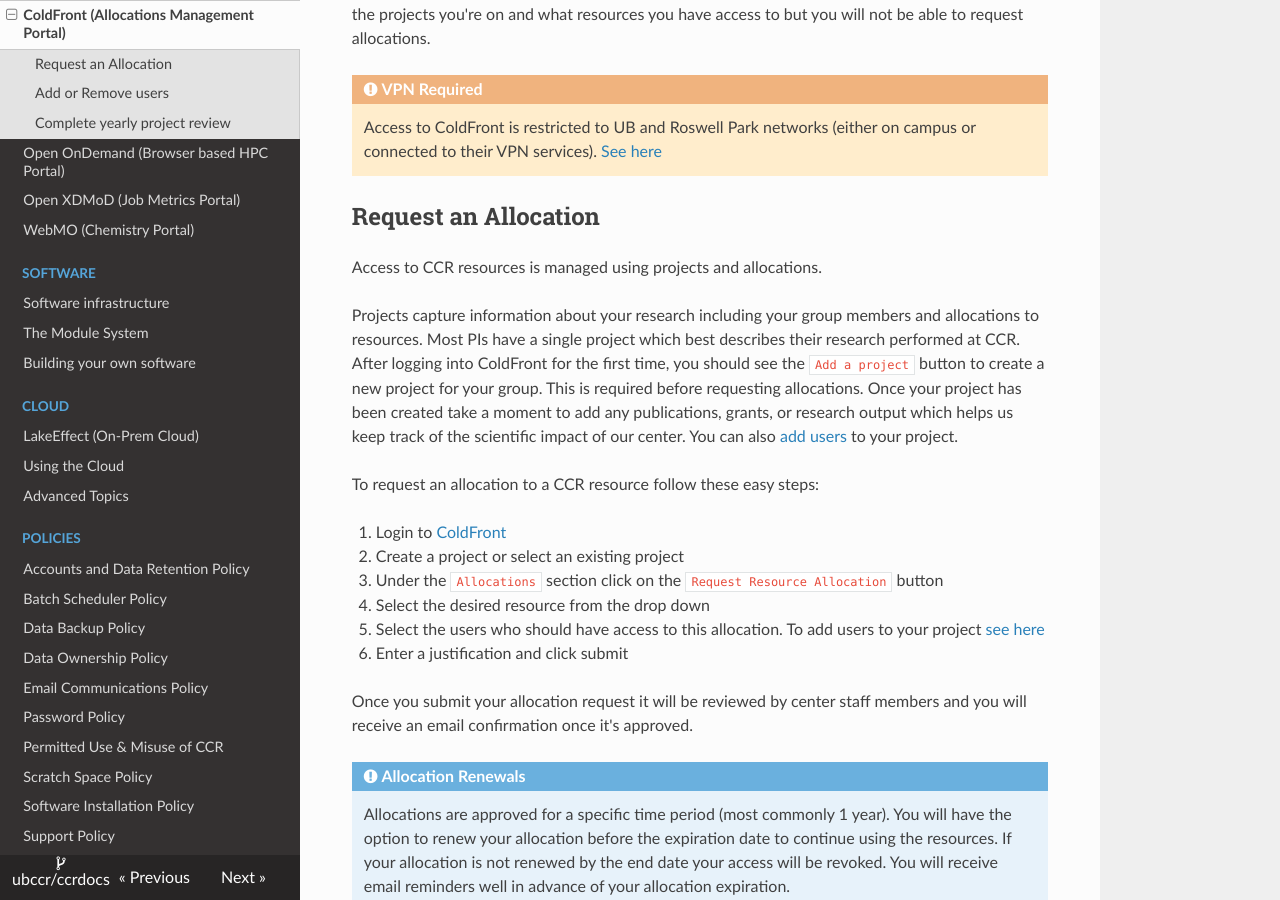
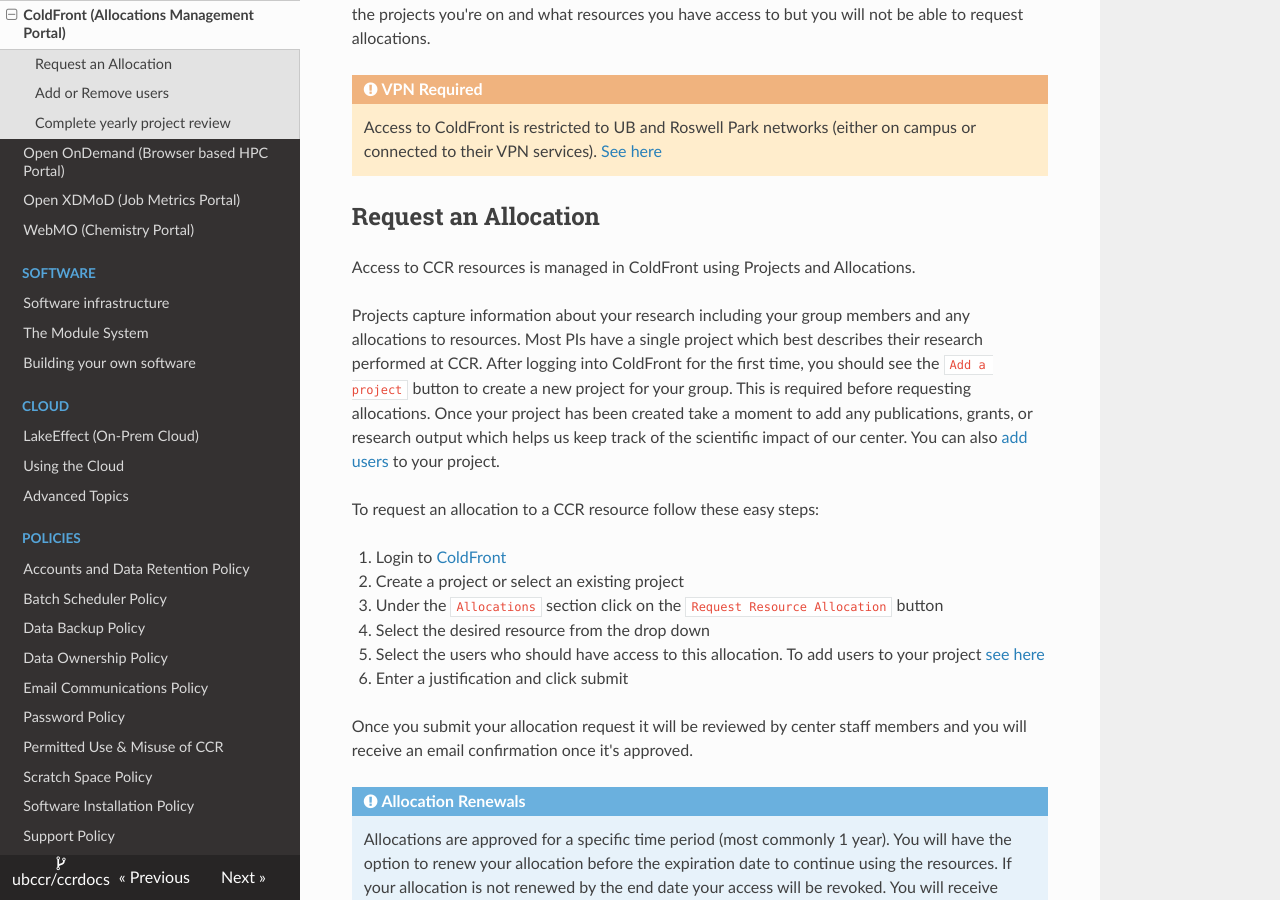
Before and after one commit to ubccr/ccrdocs, an MkDocs documentation site: the page built from pages/portals/coldfront.md, in a window 1280 px wide and 900 px high, scrolled down 541 px. Built offline with MkDocs 1.6.1, drawn with Linux system fonts in a browser that asks for light colours; nearby versions of some CDN libraries.

Commit message:
Minor tweaks

```diff
--- a/pages/portals/coldfront.md
+++ b/pages/portals/coldfront.md
@@ -29,10 +29,10 @@ able to request allocations.
 
 ## Request an Allocation
 
-Access to CCR resources is managed using projects and allocations.
+Access to CCR resources is managed in ColdFront using Projects and Allocations.
 
 Projects capture information about your research including your group members
-and allocations to resources. Most PIs have a single project which best
+and any allocations to resources. Most PIs have a single project which best
 describes their research performed at CCR. After logging into ColdFront for the
 first time, you should see the `Add a project` button to create a new project
 for your group.  This is required before requesting allocations. Once your
```
